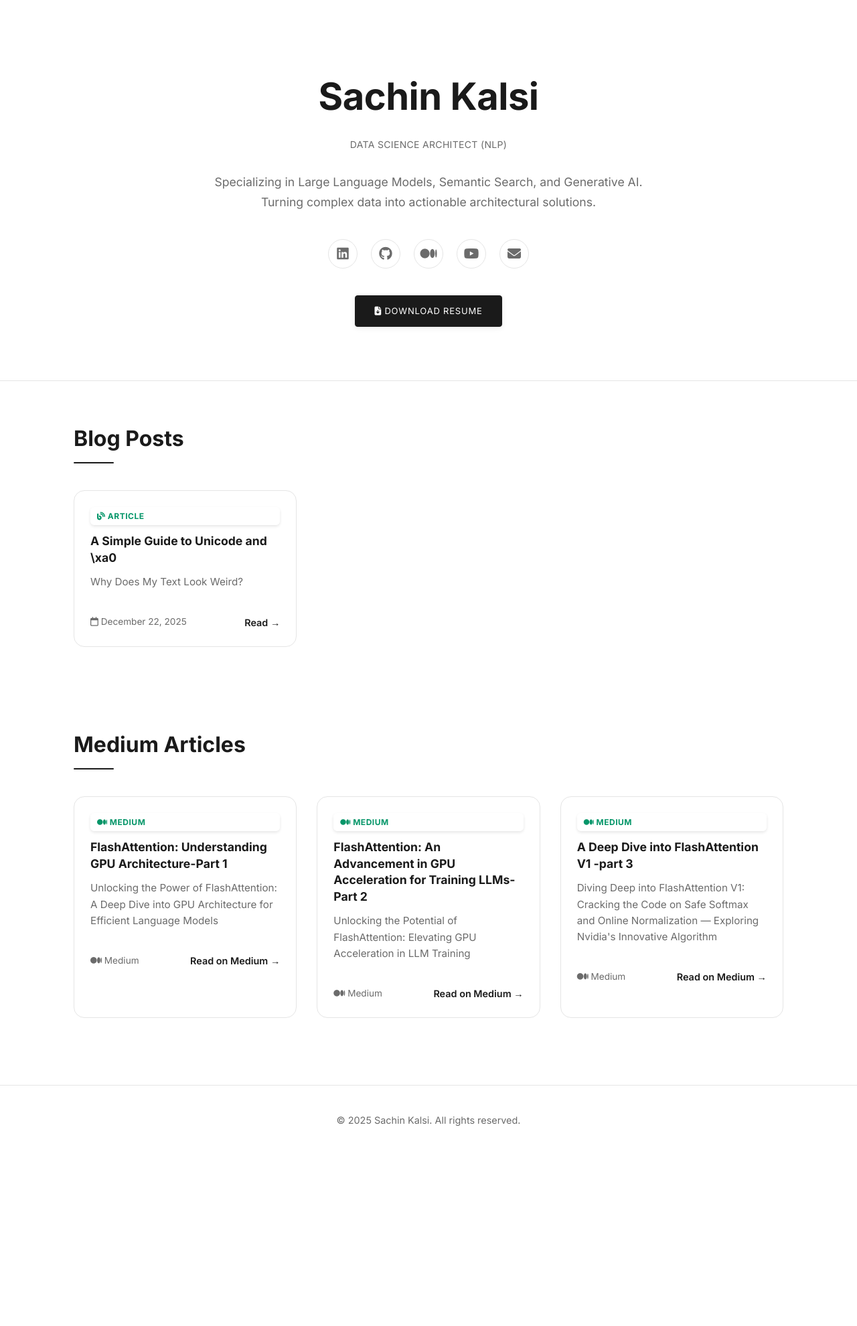
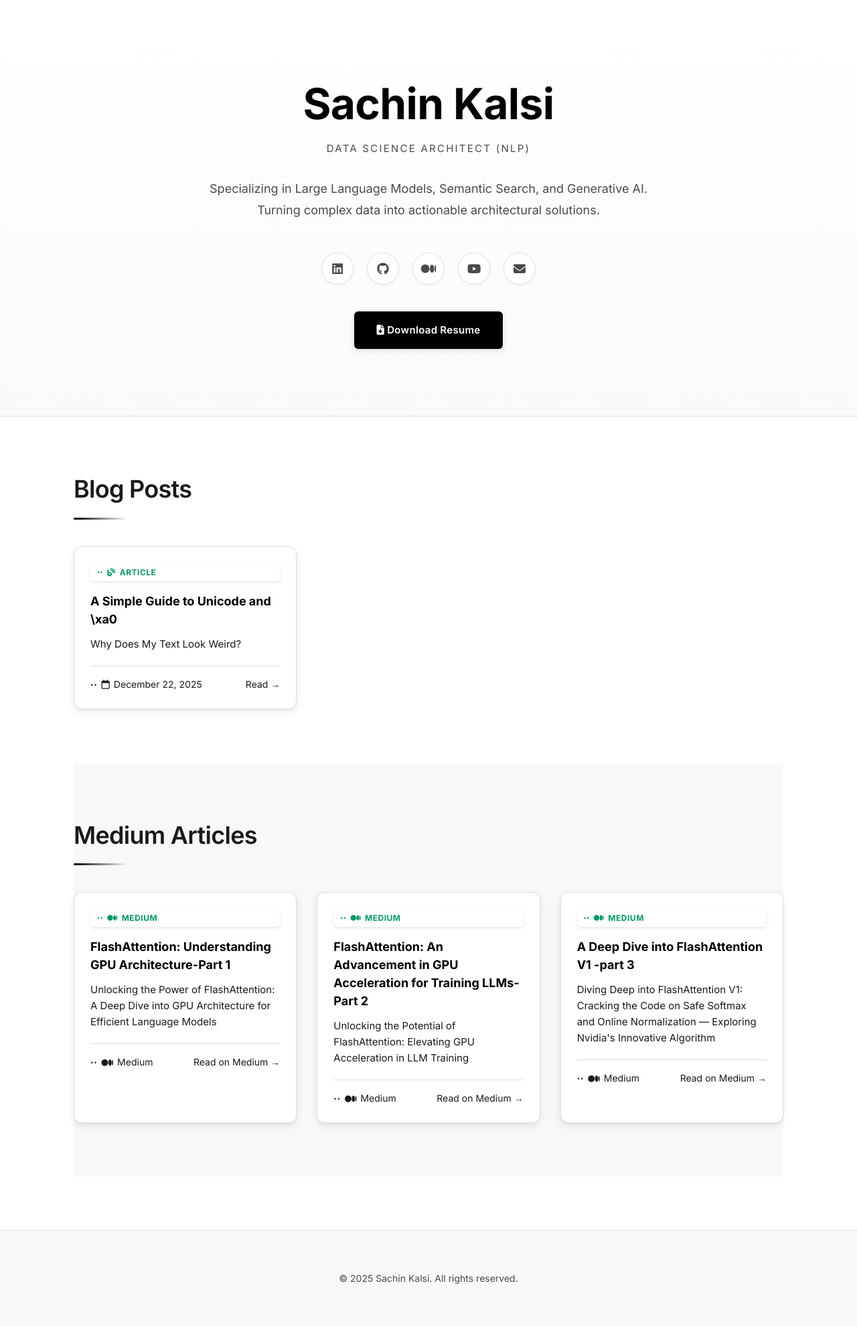
Before and after one commit to SachinKalsi/sachinkalsi.github.io, a Jekyll site: the page built from blog/index.html, in a window 1280 px wide. Shown: the whole page at 67% size. Built offline with Jekyll 4.4.1, drawn with Linux system fonts in a browser that asks for light colours; the list of posts is cut into pages by our own code; before the commit the page ends 1724 px from its top, so only the background shows below that.

Commit message:
Update design: monochromatic professional section and improved blog grid styling

```diff
--- a/_layouts/default.html
+++ b/_layouts/default.html
@@ -17,23 +17,21 @@
     <style>
         /* --- 1. VARIABLES & RESET --- */
         :root {
-            --primary: #1a1a1a;
-            /* Deep Black */
+            --primary: #000000;
             --primary-dark: #000000;
-            --accent-gray: #4a4a4a;
-            --accent-light: #8a8a8a;
+            --accent-gray: #2a2a2a;
+            --accent-light: #6a6a6a;
             --bg-body: #ffffff;
-            /* Pure White */
             --bg-card: #ffffff;
-            --bg-section: #fafafa;
+            --bg-section: #f8f8f8;
             --text-main: #1a1a1a;
-            /* Deep Black */
-            --text-muted: #6b6b6b;
-            --text-light: #9a9a9a;
-            --border: #e5e5e5;
-            --radius: 8px;
-            --shadow: 0 2px 8px rgba(0, 0, 0, 0.08), 0 1px 2px rgba(0, 0, 0, 0.04);
-            --shadow-lg: 0 4px 16px rgba(0, 0, 0, 0.12), 0 2px 4px rgba(0, 0, 0, 0.08);
+            --text-muted: #4a4a4a;
+            --text-light: #8a8a8a;
+            --border: #e0e0e0;
+            --radius: 12px;
+            --shadow: 0 4px 12px rgba(0, 0, 0, 0.08), 0 2px 4px rgba(0, 0, 0, 0.04);
+            --shadow-lg: 0 8px 24px rgba(0, 0, 0, 0.12), 0 4px 8px rgba(0, 0, 0, 0.08);
+            --shadow-xl: 0 12px 32px rgba(0, 0, 0, 0.15);
         }
 
         * {
@@ -78,11 +76,12 @@
         }
 
         .section-header h2 {
-            font-size: 2rem;
-            font-weight: 700;
+            font-size: 2.25rem;
+            font-weight: 600;
             color: var(--text-main);
             position: relative;
-            padding-bottom: 12px;
+            padding-bottom: 16px;
+            letter-spacing: -0.02em;
         }
 
         .section-header h2::after {
@@ -90,17 +89,17 @@
             position: absolute;
             bottom: 0;
             left: 0;
-            width: 60px;
-            height: 2px;
-            background: var(--primary);
-            border-radius: 1px;
+            width: 80px;
+            height: 3px;
+            background: linear-gradient(90deg, var(--primary) 0%, transparent 100%);
+            border-radius: 2px;
         }
 
         /* --- 3. HERO SECTION --- */
         header {
-            background: var(--bg-body);
+            background: linear-gradient(180deg, #ffffff 0%, #fafafa 100%);
             border-bottom: 1px solid var(--border);
-            padding: 100px 0 80px;
+            padding: 120px 0 100px;
             text-align: center;
             position: relative;
         }
@@ -111,12 +110,13 @@
         }
 
         .hero-name {
-            font-size: 3.5rem;
+            font-size: 4rem;
             font-weight: 700;
-            letter-spacing: -0.03rem;
-            margin-bottom: 15px;
+            letter-spacing: -0.04rem;
+            margin-bottom: 20px;
             color: var(--primary);
             animation: fadeInUp 0.6s ease-out;
+            line-height: 1.1;
         }
 
         @keyframes fadeInUp {
@@ -132,22 +132,21 @@
         }
 
         .hero-role {
-            font-size: 1.25rem;
+            font-size: 0.9375rem;
             color: var(--text-muted);
-            font-weight: 400;
-            margin-bottom: 30px;
-            letter-spacing: 0.02rem;
+            font-weight: 500;
+            margin-bottom: 32px;
+            letter-spacing: 0.15em;
             text-transform: uppercase;
-            font-size: 0.875rem;
             animation: fadeInUp 0.6s ease-out 0.1s backwards;
         }
 
         .hero-bio {
-            max-width: 650px;
-            margin: 0 auto 40px;
+            max-width: 680px;
+            margin: 0 auto 48px;
             color: var(--text-muted);
-            font-size: 1.1rem;
-            line-height: 1.7;
+            font-size: 1.125rem;
+            line-height: 1.75;
             font-weight: 400;
             animation: fadeInUp 0.6s ease-out 0.2s backwards;
         }
@@ -161,53 +160,58 @@
         }
 
         .social-links a {
-            font-size: 1.25rem;
+            font-size: 1.125rem;
             color: var(--text-muted);
-            width: 44px;
-            height: 44px;
+            width: 48px;
+            height: 48px;
             display: flex;
             align-items: center;
             justify-content: center;
             border-radius: 50%;
-            background: transparent;
-            border: 1px solid var(--border);
-            transition: all 0.3s ease;
+            background: var(--bg-card);
+            border: 1.5px solid var(--border);
+            transition: all 0.3s cubic-bezier(0.4, 0, 0.2, 1);
+            box-shadow: 0 2px 4px rgba(0, 0, 0, 0.04);
         }
 
         .social-links a:hover {
             background: var(--primary);
             color: white;
             border-color: var(--primary);
-            transform: translateY(-2px);
+            transform: translateY(-3px);
+            box-shadow: 0 4px 12px rgba(0, 0, 0, 0.15);
         }
 
         .cta-btn {
             display: inline-block;
             background: var(--primary);
             color: white;
-            padding: 12px 28px;
-            border-radius: 4px;
-            font-weight: 500;
-            font-size: 0.95rem;
-            border: 1px solid var(--primary);
+            padding: 14px 32px;
+            border-radius: 6px;
+            font-weight: 600;
+            font-size: 0.9375rem;
+            border: 2px solid var(--primary);
             box-shadow: var(--shadow);
             animation: fadeInUp 0.6s ease-out 0.4s backwards;
-            transition: all 0.3s ease;
-            text-transform: uppercase;
-            letter-spacing: 0.05rem;
-            font-size: 0.8125rem;
+            transition: all 0.3s cubic-bezier(0.4, 0, 0.2, 1);
+            letter-spacing: 0.02em;
         }
 
         .cta-btn:hover {
             background: var(--primary-dark);
             border-color: var(--primary-dark);
-            transform: translateY(-1px);
-            box-shadow: var(--shadow-lg);
+            transform: translateY(-2px);
+            box-shadow: var(--shadow-xl);
         }
 
         /* --- 4. CONTENT GRID --- */
         .content-section {
-            padding: 60px 0;
+            padding: 80px 0;
+            background: var(--bg-body);
+        }
+
+        .content-section:nth-child(even) {
+            background: var(--bg-section);
         }
 
         .grid {
@@ -219,19 +223,20 @@
         /* Card Design */
         .card {
             background: var(--bg-card);
-            border-radius: 16px;
+            border-radius: 12px;
             border: 1px solid var(--border);
             overflow: hidden;
             transition: all 0.3s cubic-bezier(0.4, 0, 0.2, 1);
             display: flex;
             flex-direction: column;
             height: 100%;
+            box-shadow: var(--shadow);
         }
 
         .card:hover {
-            transform: translateY(-8px) scale(1.01);
-            box-shadow: 0 20px 40px -10px rgba(0, 0, 0, 0.15);
-            border-color: var(--primary);
+            transform: translateY(-6px);
+            box-shadow: var(--shadow-xl);
+            border-color: var(--accent-gray);
         }
 
         .card-img-wrapper {
@@ -250,10 +255,28 @@
         /* Badge styling for cards without images */
         .blog-badge-inline {
             position: static !important;
-            margin-bottom: 12px;
-            display: inline-block;
+            margin-bottom: 16px;
+            display: inline-flex;
+            align-items: center;
+            gap: 6px;
             top: auto;
             right: auto;
+            background: transparent;
+            padding: 0;
+            border-radius: 0;
+            box-shadow: none;
+            font-size: 0.75rem;
+            font-weight: 600;
+            text-transform: uppercase;
+            letter-spacing: 0.1em;
+            color: #059669;
+        }
+
+        .blog-badge-inline::before {
+            content: '••';
+            font-size: 0.5rem;
+            letter-spacing: 0.1em;
+            color: #059669;
         }
 
         /* Category Badge */
@@ -295,34 +318,55 @@
         }
 
         .card-title {
-            font-size: 1.1rem;
+            font-size: 1.125rem;
             font-weight: 700;
             margin-bottom: 12px;
-            line-height: 1.4;
+            line-height: 1.5;
+            color: var(--primary);
         }
 
         .card-desc {
-            font-size: 0.95rem;
-            color: var(--text-muted);
+            font-size: 0.9375rem;
+            color: var(--text-main);
             margin-bottom: 20px;
             flex-grow: 1;
-            /* Pushes footer down */
+            line-height: 1.6;
+            font-weight: 400;
         }
 
         .card-footer {
             display: flex;
             justify-content: space-between;
             align-items: center;
-            font-size: 0.85rem;
-            color: var(--text-muted);
-            border-top: 1px solid var(--bg-body);
-            padding-top: 15px;
+            font-size: 0.875rem;
+            color: var(--text-main);
+            border-top: 1px solid var(--border);
+            padding-top: 16px;
+            margin-top: auto;
+        }
+
+        .card-footer span:first-child {
+            display: inline-flex;
+            align-items: center;
+            gap: 6px;
+        }
+
+        .card-footer span:first-child::before {
+            content: '••';
+            font-size: 0.5rem;
+            letter-spacing: 0.1em;
+            color: var(--text-main);
         }
 
         .read-more {
+            color: var(--text-main);
+            font-weight: 500;
+            font-size: 0.875rem;
+            transition: all 0.2s ease;
+        }
+
+        .card:hover .read-more {
             color: var(--primary);
-            font-weight: 600;
-            font-size: 0.9rem;
         }
 
         /* --- 5. FOOTER & BUTTONS --- */
@@ -332,31 +376,34 @@
         }
 
         .btn-outline {
-            border: 1px solid var(--border);
-            padding: 10px 24px;
-            border-radius: 4px;
-            font-weight: 500;
-            color: var(--text-muted);
-            background: transparent;
-            transition: all 0.2s ease;
-            text-transform: uppercase;
-            letter-spacing: 0.05rem;
-            font-size: 0.8125rem;
+            border: 1.5px solid var(--border);
+            padding: 12px 28px;
+            border-radius: 6px;
+            font-weight: 600;
+            color: var(--text-main);
+            background: var(--bg-card);
+            transition: all 0.3s cubic-bezier(0.4, 0, 0.2, 1);
+            letter-spacing: 0.02em;
+            font-size: 0.9375rem;
+            box-shadow: 0 2px 4px rgba(0, 0, 0, 0.04);
         }
 
         .btn-outline:hover {
             border-color: var(--primary);
             color: var(--primary);
-            background: var(--bg-section);
+            background: var(--bg-card);
+            transform: translateY(-2px);
+            box-shadow: var(--shadow);
         }
 
         footer {
             text-align: center;
-            padding: 40px 0;
+            padding: 60px 0;
             color: var(--text-muted);
-            font-size: 0.9rem;
-            margin-top: 40px;
+            font-size: 0.875rem;
+            margin-top: 80px;
             border-top: 1px solid var(--border);
+            background: var(--bg-section);
         }
 
         /* Blog Post Styles */
--- a/blog.html
+++ b/blog.html
@@ -16,7 +16,7 @@ permalink: /blog/
             <article class="card">
                 <a href="{{ post.url }}">
                     <div class="card-body">
-                        <span class="badge blog blog-badge-inline"><i class="fas fa-blog"></i> Article</span>
+                        <span class="badge blog blog-badge-inline">Article</span>
                         <h3 class="card-title">{{ post.title }}</h3>
                         {% if post.excerpt %}
                         <p class="card-desc">{{ post.excerpt | strip_html | truncatewords: 20 }}</p>
@@ -74,11 +74,11 @@ permalink: /blog/
             article.innerHTML = `
                 <a href="${item.link}" target="_blank" rel="noopener noreferrer">
                     <div class="card-body">
-                        <span class="badge blog blog-badge-inline"><i class="fab fa-medium"></i> Medium</span>
+                        <span class="badge blog blog-badge-inline">Medium</span>
                         <h3 class="card-title">${item.title}</h3>
                         ${item.description ? `<p class="card-desc">${item.description}</p>` : ''}
                         <div class="card-footer">
-                            <span><i class="fab fa-medium"></i> Medium</span>
+                            <span>Medium</span>
                             <span class="read-more">Read on Medium &rarr;</span>
                         </div>
                     </div>
--- a/index.html
+++ b/index.html
@@ -57,7 +57,7 @@ layout: default
 
         </section>
         <div class="more-container">
-            <a href="https://www.youtube.com/@ml-simplified/" class="btn-outline">View All YouTube Videos</a>
+            <a href="https://www.youtube.com/@sachin_kalsi" class="btn-outline">View All YouTube Videos</a>
         </div>
         <!-- BLOG POSTS SECTION -->
         <section class="content-section">
```
